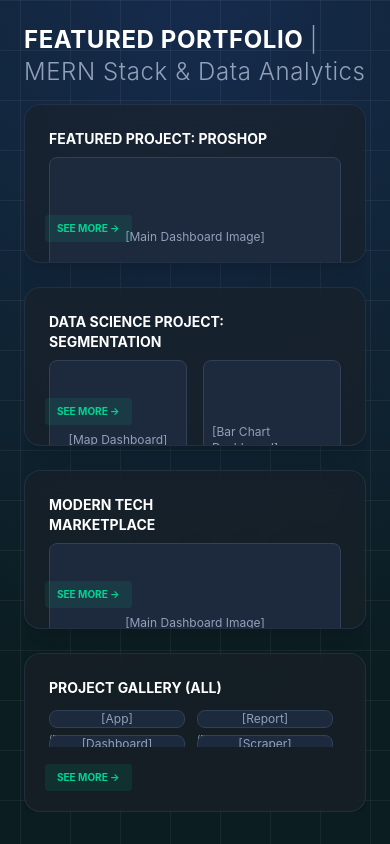
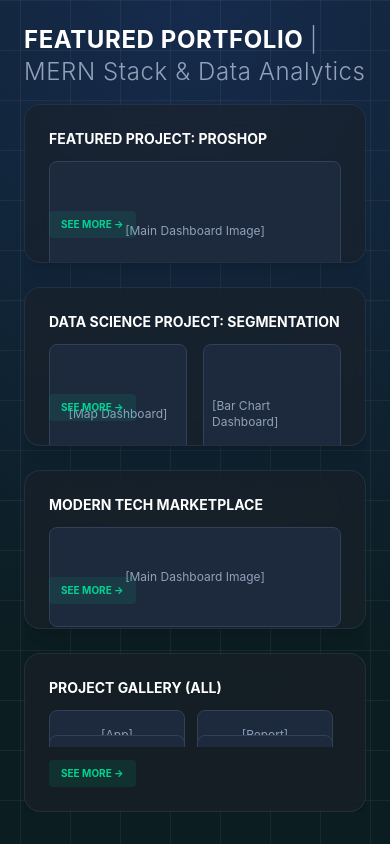
Before and after one commit to EMCSquare12/erniel-portfolio, a React (Vite) app: page /projects in a window 390 px wide. Built offline with nearby package versions, Linux system fonts and the light colour scheme.

Commit message:
Fix: ProjectPage layout design

```diff
--- a/src/pages/ProjectsPage.jsx
+++ b/src/pages/ProjectsPage.jsx
@@ -77,7 +77,7 @@ const ShrinkButton = ({ setExpandedCard }) => (
 const SeeMoreButton = ({ id, setExpandedCard }) => (
   <button
     onClick={() => setExpandedCard(id)}
-    className="absolute bottom-5 left-5 text-emerald-400 text-[10px] hover:text-emerald-300 font-bold uppercase bg-emerald-400/10 px-3 py-1.5 rounded z-10"
+    className="absolute bottom-6 left-6 text-emerald-400 text-[10px] hover:text-emerald-300 font-bold uppercase bg-emerald-400/10 px-3 py-1.5 rounded z-10"
   >
     See More &rarr;
   </button>
@@ -101,19 +101,22 @@ export default function ProjectsPage() {
 
     return (
       <Card
-        className={`flex flex-col h-full relative overflow-hidden p-5 w-full ${!isExp ? "pb-16" : ""}`}
+        className={`flex flex-col h-full relative overflow-hidden w-full ${!isExp ? "!pb-16" : ""}`}
       >
         {isExp && <ShrinkButton setExpandedCard={setExpandedCard} />}
-        <h3 className="font-bold text-white mb-2 uppercase text-sm shrink-0">
+
+        <h3
+          className={`font-bold text-white mb-3 uppercase text-sm shrink-0 truncate ${isExp ? "pr-24" : ""}`}
+        >
           Featured Project: ProShop
         </h3>
 
-        {/* Enforced 160px height for main image */}
-        <div className="bg-slate-800 rounded-lg flex items-center justify-center text-slate-400 border border-slate-700 shrink-0 w-full mb-3 h-[160px] min-h-[160px]">
+        {/* Height matched with Data Science */}
+        <div className="bg-slate-800 rounded-lg flex items-center justify-center text-slate-400 border border-slate-700 shrink-0 w-full mb-4 h-[140px] xl:h-[160px] 2xl:h-[180px] overflow-hidden">
           <span className="text-xs">[Main Dashboard Image]</span>
         </div>
 
-        <div className="flex space-x-2 mb-3 justify-center shrink-0">
+        <div className="flex space-x-2 mb-4 justify-center shrink-0">
           {icons.map((Icon, idx) => (
             <div
               key={idx}
@@ -129,7 +132,7 @@ export default function ProjectsPage() {
         </div>
 
         <div className="flex flex-col flex-1 min-h-0">
-          <h4 className="font-bold text-white text-[11px] mb-1 uppercase tracking-wider shrink-0">
+          <h4 className="font-bold text-white text-[11px] mb-2 uppercase tracking-wider shrink-0">
             Project Description
           </h4>
           <div className="overflow-y-auto flex-1 pr-2 space-y-3 [&::-webkit-scrollbar]:hidden">
@@ -174,28 +177,31 @@ export default function ProjectsPage() {
 
     return (
       <Card
-        className={`flex flex-col h-full relative overflow-hidden p-5 w-full ${!isExp ? "pb-16" : ""}`}
+        className={`flex flex-col h-full relative overflow-hidden w-full ${!isExp ? "!pb-16" : ""}`}
       >
         {isExp && <ShrinkButton setExpandedCard={setExpandedCard} />}
-        <h3 className="font-bold text-white mb-2 uppercase text-sm pr-20 shrink-0">
+
+        <h3
+          className={`font-bold text-white mb-3 uppercase text-sm shrink-0 truncate ${isExp ? "pr-24" : ""}`}
+        >
           Data Science Project: Segmentation
         </h3>
 
-        {/* Enforced 160px height matching ProShop */}
-        <div className="grid grid-cols-2 gap-4 shrink-0 w-full mb-3 h-[160px] min-h-[160px]">
-          <div className="bg-slate-800 rounded-lg border border-slate-700 flex items-center justify-center text-slate-400 text-xs p-2 h-full">
+        {/* Height perfectly matched with ProShop */}
+        <div className="grid grid-cols-2 gap-4 shrink-0 w-full mb-4 h-[140px] xl:h-[160px] 2xl:h-[180px] overflow-hidden">
+          <div className="bg-slate-800 rounded-lg border border-slate-700 flex items-center justify-center text-slate-400 text-xs p-2 h-full w-full overflow-hidden">
             [Map Dashboard]
           </div>
-          <div className="bg-slate-800 rounded-lg border border-slate-700 flex items-center justify-center text-slate-400 text-xs p-2 h-full">
+          <div className="bg-slate-800 rounded-lg border border-slate-700 flex items-center justify-center text-slate-400 text-xs p-2 h-full w-full overflow-hidden">
             [Bar Chart Dashboard]
           </div>
         </div>
 
         <div className="flex flex-col flex-1 min-h-0 overflow-y-auto [&::-webkit-scrollbar]:hidden pr-2">
-          <h4 className="font-bold text-white text-xs mb-1 shrink-0">
+          <h4 className="font-bold text-white text-[11px] mb-1 uppercase tracking-wider shrink-0">
             Tableau dashboard
           </h4>
-          <p className="text-[10px] text-slate-400">
+          <p className="text-[10px] text-slate-400 mt-1">
             MERN-based data capture -&gt; SQL analysis -&gt; Tableau
             visualization.
           </p>
@@ -221,19 +227,21 @@ export default function ProjectsPage() {
 
     return (
       <Card
-        className={`flex flex-col h-full relative overflow-hidden p-5 w-full ${!isExp ? "pb-16" : ""}`}
+        className={`flex flex-col h-full relative overflow-hidden w-full ${!isExp ? "!pb-16" : ""}`}
       >
         {isExp && <ShrinkButton setExpandedCard={setExpandedCard} />}
-        <h3 className="font-bold text-white mb-2 uppercase text-sm pr-20 shrink-0">
+
+        <h3
+          className={`font-bold text-white mb-3 uppercase text-sm shrink-0 truncate ${isExp ? "pr-24" : ""}`}
+        >
           Modern Tech Marketplace
         </h3>
 
-        {/* Enforced 160px height */}
-        <div className="bg-slate-800 rounded-lg flex items-center justify-center text-slate-400 border border-slate-700 shrink-0 w-full mb-3 h-[160px] min-h-[160px]">
+        <div className="bg-slate-800 rounded-lg flex items-center justify-center text-slate-400 border border-slate-700 shrink-0 w-full mb-4 h-[100px] xl:h-[120px] 2xl:h-[140px] overflow-hidden">
           <span className="text-xs">[Main Dashboard Image]</span>
         </div>
 
-        <div className="flex space-x-2 mb-3 justify-center shrink-0">
+        <div className="flex space-x-2 mb-4 justify-center shrink-0">
           {icons.map((Icon, idx) => (
             <div
               key={idx}
@@ -249,7 +257,7 @@ export default function ProjectsPage() {
         </div>
 
         <div className="flex flex-col flex-1 min-h-0">
-          <h4 className="font-bold text-white text-[11px] mb-1 uppercase tracking-wider shrink-0">
+          <h4 className="font-bold text-white text-[11px] mb-2 uppercase tracking-wider shrink-0">
             Project Description
           </h4>
           <div className="overflow-y-auto flex-1 pr-2 space-y-3 [&::-webkit-scrollbar]:hidden">
@@ -294,10 +302,13 @@ export default function ProjectsPage() {
 
     return (
       <Card
-        className={`flex flex-col h-full relative overflow-hidden p-5 w-full ${!isExp ? "pb-16" : ""}`}
+        className={`flex flex-col h-full relative overflow-hidden w-full ${!isExp ? "!pb-16" : ""}`}
       >
         {isExp && <ShrinkButton setExpandedCard={setExpandedCard} />}
-        <h3 className="font-bold text-white mb-3 uppercase text-sm pr-20 shrink-0">
+
+        <h3
+          className={`font-bold text-white mb-3 uppercase text-sm shrink-0 truncate ${isExp ? "pr-24" : ""}`}
+        >
           Project Gallery (All)
         </h3>
 
@@ -305,7 +316,7 @@ export default function ProjectsPage() {
           {galleryItems.map((it, i) => (
             <div key={i} className="flex flex-col h-full min-h-0">
               <div
-                className={`bg-slate-800 rounded-lg border border-slate-700 flex items-center justify-center text-slate-400 text-xs mb-1 ${isExp ? "h-[160px] min-h-[160px]" : "h-16"}`}
+                className={`bg-slate-800 rounded-lg border border-slate-700 flex items-center justify-center text-slate-400 text-xs mb-2 w-full overflow-hidden ${isExp ? "h-[140px] xl:h-[160px]" : "flex-1 min-h-[50px]"}`}
               >
                 [{it.label}]
               </div>
@@ -323,7 +334,6 @@ export default function ProjectsPage() {
   };
 
   return (
-    // Restricts the height to 100vh minus the padding/header space. NO outer scrollbar.
     <div className="max-w-7xl mx-auto flex flex-col space-y-4 pb-2 h-[calc(100vh-3rem)] lg:h-[calc(100vh-4rem)]">
       {/* HEADER */}
       <h2 className="text-2xl font-bold text-white tracking-wide uppercase shrink-0">
@@ -336,26 +346,25 @@ export default function ProjectsPage() {
       {/* DYNAMIC LAYOUT AREA */}
       <div className="flex-1 min-h-0 w-full overflow-hidden">
         {expandedCard === null ? (
-          // --- DEFAULT GRID STATE --- (Based on Sketch)
-          // 3 Columns, 2 Rows
+          // --- DEFAULT GRID STATE ---
           <div className="grid grid-cols-1 lg:grid-cols-3 lg:grid-rows-2 gap-6 h-full min-h-0 w-full">
-            {/* ProShop: Span 2 Rows, Col 1 */}
+            {/* ProShop: 1st Col, Spans 2 Rows */}
             <div className="lg:col-span-1 lg:row-span-2 h-full min-h-0">
               {renderProShop("default")}
             </div>
 
-            {/* Data Science: Span 2 Cols, Row 1 */}
-            <div className="lg:col-span-2 lg:col-start-2 lg:row-start-1 h-full min-h-0">
+            {/* Data Science: 2nd Col, Spans 2 Cols, 1st Row */}
+            <div className="lg:col-start-2 lg:col-span-2 lg:row-start-1 h-full min-h-0">
               {renderDataScience("default")}
             </div>
 
-            {/* Modern Tech: Col 2, Row 2 */}
-            <div className="lg:col-span-1 lg:col-start-2 lg:row-start-2 h-full min-h-0">
+            {/* Modern Tech: 2nd Col, 2nd Row */}
+            <div className="lg:col-start-2 lg:col-span-1 lg:row-start-2 h-full min-h-0">
               {renderModernTech("default")}
             </div>
 
-            {/* Gallery: Col 3, Row 2 */}
-            <div className="lg:col-span-1 lg:col-start-3 lg:row-start-2 h-full min-h-0">
+            {/* Gallery: 3rd Col, 2nd Row */}
+            <div className="lg:col-start-3 lg:col-span-1 lg:row-start-2 h-full min-h-0">
               {renderGallery("default")}
             </div>
           </div>
```
